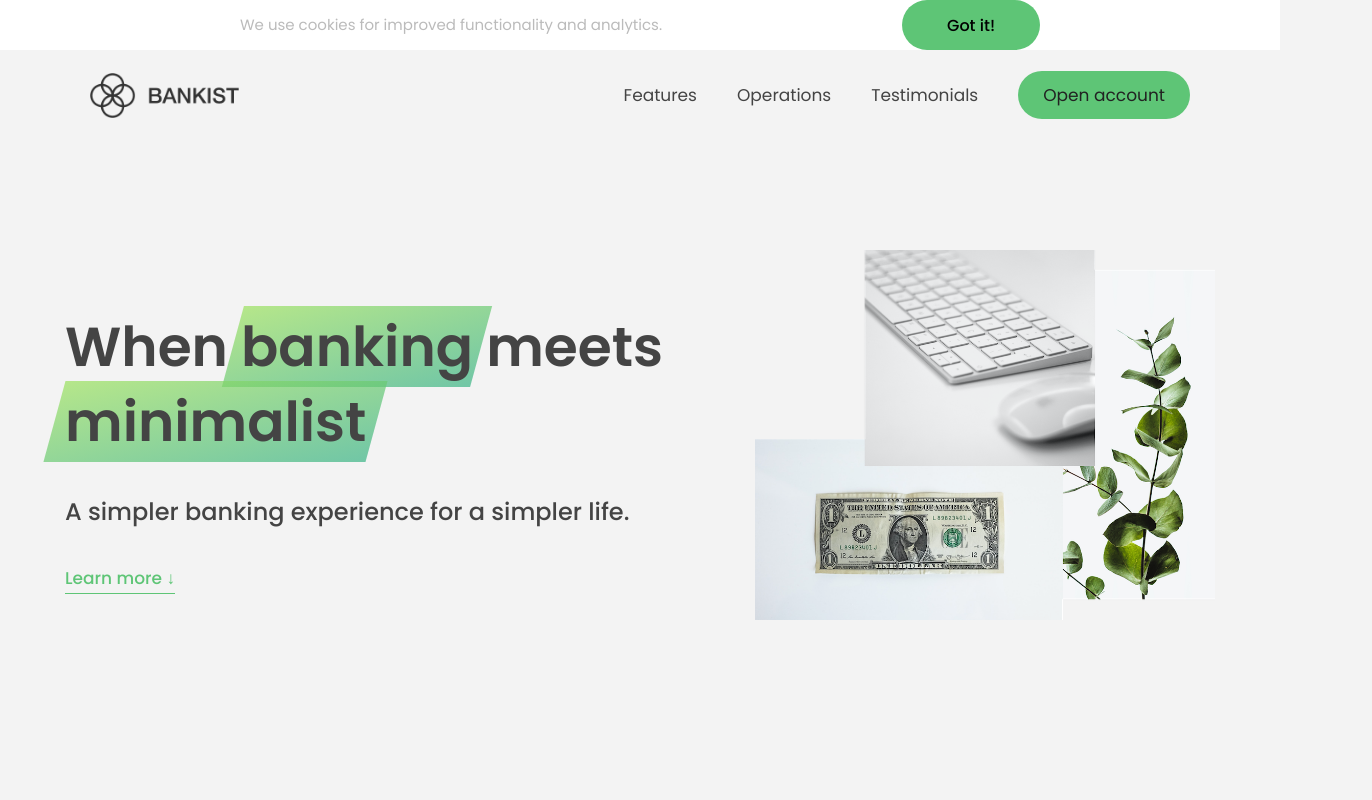
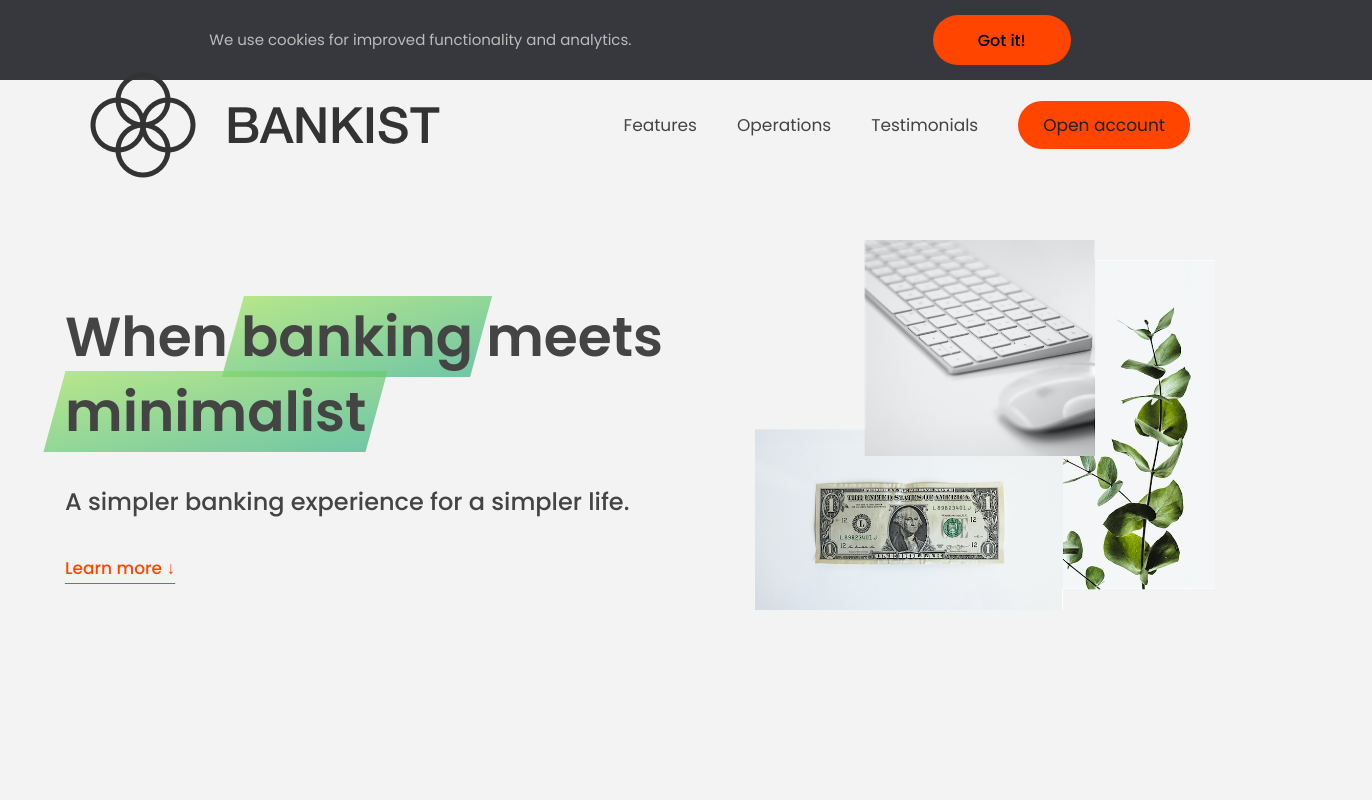
Before and after one commit to GraceYou500/JS-practice, a plain HTML site: page 13-Advanced-DOM-Bankist/starter/index.html in a window 1280 px wide. Shown: the top 800 px of the page, 1372 px wide, since content can reach past the window. Drawn offline with Linux system fonts and the light colour scheme.

Commit message:
class style att

```diff
--- a/13-Advanced-DOM-Bankist/starter/index.html
+++ b/13-Advanced-DOM-Bankist/starter/index.html
@@ -21,6 +21,9 @@
           alt="Bankist logo"
           class="nav__logo"
           id="logo"
+          designer="
+          Jonas"
+          data-version-number="3.0"
         />
         <ul class="nav__links">
           <li class="nav__item">
--- a/13-Advanced-DOM-Bankist/starter/script.js
+++ b/13-Advanced-DOM-Bankist/starter/script.js
@@ -69,7 +69,7 @@ header.prepend(message);
 // header.append(message.cloneNode(true)); // true means all the child elements will also be copied.
 
 // Two more method
-header.before(message); // add the element as simbling, before the header element
+// header.before(message); // add the element as simbling, before the header element
 // header.after(message);// same
 
 // Delete elements
@@ -78,3 +78,53 @@ addEventListener('click', function () {
   message.remove(); // recent way to remove element.
   // message.parentElement.removeChild(message); // the way to remove element before
 });
+
+// Reference lecture - classes, attributes, styles
+
+// Styles
+message.style.backgroundColor = '#37383d';
+message.style.width = '120%';
+
+console.log(message.style.backgroundColor); // only work for the style we set manually as inline style
+console.log(getComputedStyle(message).height); // real style that show in webpage
+
+message.style.height =
+  Number.parseFloat(getComputedStyle(message).height, 10) + 30 + 'px';
+console.log(getComputedStyle(message).height);
+
+document.documentElement.style.setProperty('--color-primary', 'orangered');
+
+// Attributes
+const logo = document.querySelector('.nav__logo');
+console.log(logo.src);
+console.log(logo.alt);
+console.log(logo.className);
+
+logo.alt = 'Beautiful mini logo';
+
+// Non-standered => not work
+// console.log(logo.designer);
+console.log(logo.getAttribute('designer')); // Can get non-standard attributes
+logo.setAttribute('company', 'Bankist'); // Create new attrobute: company = "Bankist"
+
+console.log(logo.getAttribute('src')); // can get relative src as I write in HTML
+
+const link = document.querySelector('.twitter-link');
+console.log(link.href);
+console.log(link.getAttribute('href'));
+
+const linkLocal = document.querySelector('.nav__link--btn');
+console.log(linkLocal.href); // get the absolute href
+console.log(linkLocal.getAttribute('href')); // can get relative href as I write in HTML
+
+// Date attributes - attributes that start with word data.
+console.log(logo.dataset.versionNumber); // data attributes always store in dataset object.
+
+// Classes
+logo.classList.add('c', 'j');
+logo.classList.remove('c');
+logo.classList.toggle('c');
+logo.classList.contains('c');
+
+// Don't use this - will override all existing classes, only put this own element
+logo.className = 'jonas';
--- a/13-Advanced-DOM-Bankist/starter/style.css
+++ b/13-Advanced-DOM-Bankist/starter/style.css
@@ -13,6 +13,7 @@
   --gradient-primary: linear-gradient(to top left, #39b385, #9be15d);
   --gradient-secondary: linear-gradient(to top left, #ffb003, #ffcb03);
 }
+/* root here is equal to documentElement in Java Script */
 
 * {
   margin: 0;
```
